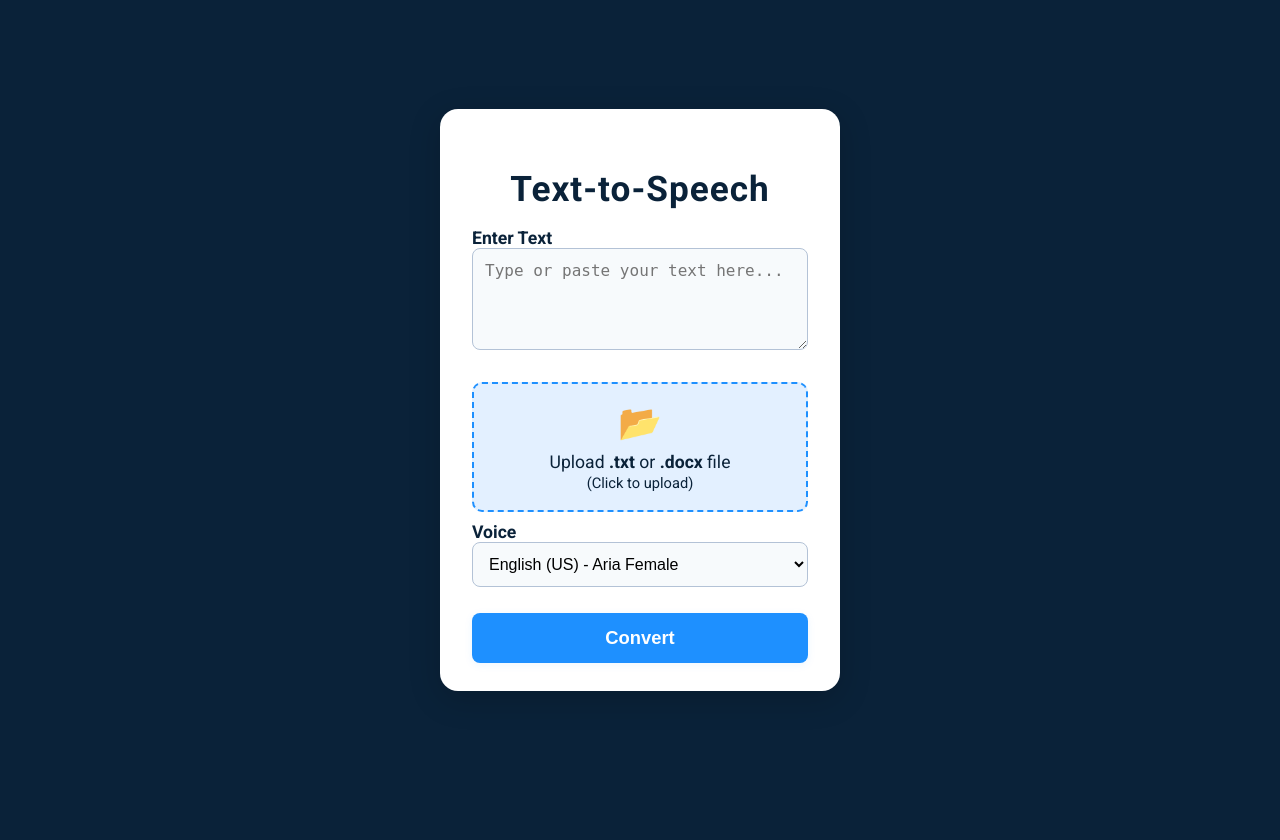
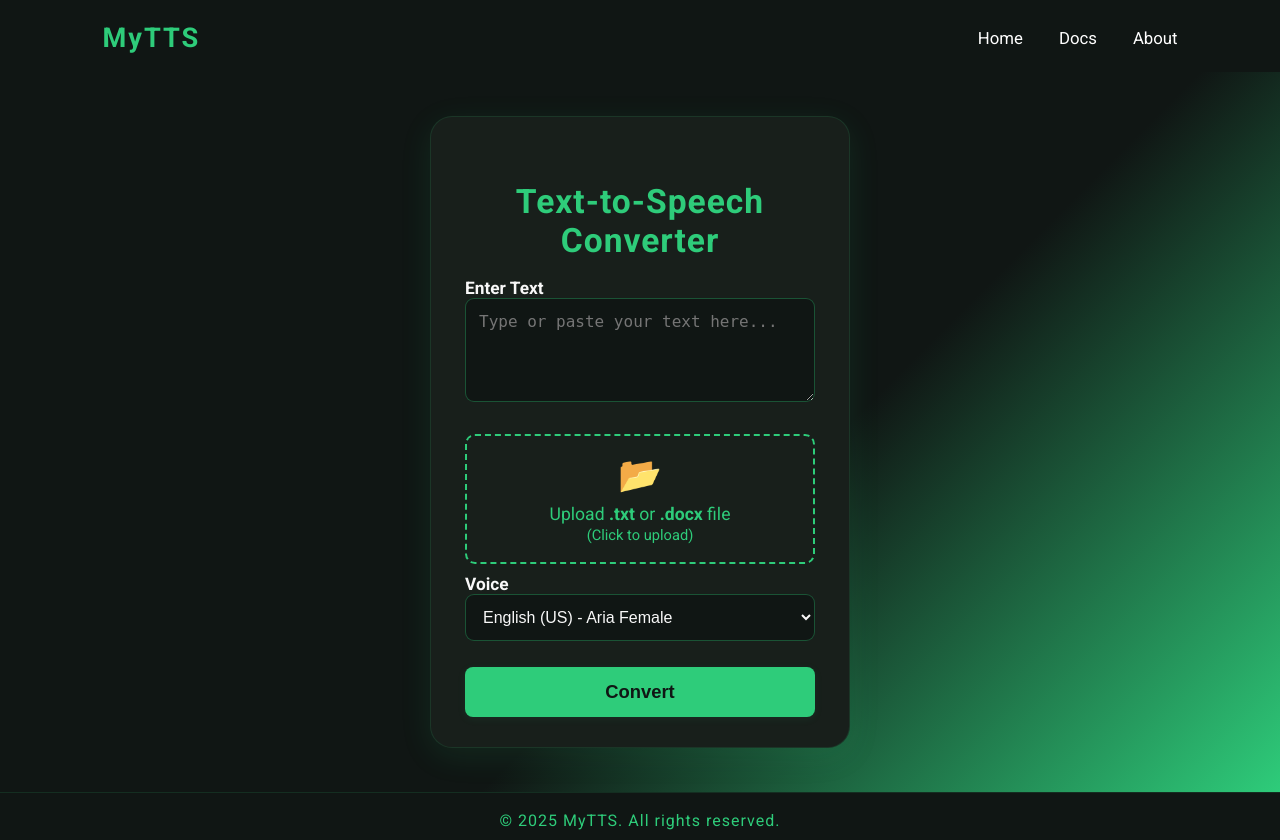
Before and after one commit to Maimuna-Bature/Online-TTS_SYSTEM, a Flask app: page / in a window 1280 px wide. Before the commit the page ends 691 px from the top, so only its background shows below. Run offline with Flask 3, Linux system fonts and the light colour scheme.

Commit message:
Major Front-End Change

```diff
--- a/static/style.css
+++ b/static/style.css
@@ -6,29 +6,66 @@ body, html {
     font-family: 'Roboto', Arial, sans-serif;
 }
 
+body {
+    background: #101614;
+    color: #f8f8f8;
+    min-height: 100vh;
+}
+
+.navbar {
+    background: #101614;
+    color: #fff;
+    display: flex;
+    justify-content: space-between;
+    align-items: center;
+    padding: 22px 8vw 18px 8vw;
+    box-shadow: 0 2px 8px rgba(0,0,0,0.08);
+}
+
+.nav-logo {
+    font-size: 1.7rem;
+    font-weight: bold;
+    letter-spacing: 2px;
+    color: #2ecc7a;
+}
+
+.nav-links a {
+    color: #fff;
+    text-decoration: none;
+    margin-left: 32px;
+    font-weight: 500;
+    font-size: 1.05rem;
+    transition: color 0.2s;
+}
+.nav-links a:hover {
+    color: #2ecc7a;
+}
+
 .main-bg {
-    background: #0a2239;
-    min-height: 100vh;
+    min-height: 90vh;
     display: flex;
     align-items: center;
     justify-content: center;
+    background: linear-gradient(135deg, #101614 60%, #2ecc7a 100%);
+    padding: 40px 0;
 }
 
 .tts-card {
-    background: #fff;
-    border-radius: 18px;
-    box-shadow: 0 8px 32px rgba(0,0,0,0.18);
-    width: 400px;
+    background: #181f1b;
+    border-radius: 22px;
+    box-shadow: 0 8px 32px rgba(44,204,122,0.10);
+    width: 420px;
     max-width: 95vw;
-    padding: 36px 32px 28px 32px;
+    padding: 38px 34px 30px 34px;
     display: flex;
     flex-direction: column;
     align-items: stretch;
+    border: 1.5px solid #2ecc7a22;
 }
 
 .tts-title {
-    color: #0a2239;
-    font-size: 2.2rem;
+    color: #2ecc7a;
+    font-size: 2.1rem;
     font-weight: 700;
     margin-bottom: 18px;
     text-align: center;
@@ -36,27 +73,28 @@ body, html {
 }
 
 .tts-label {
-    color: #0a2239;
+    color: #f8f8f8;
     font-weight: 600;
     margin-bottom: 6px;
     margin-top: 18px;
-    font-size: 1.1rem;
+    font-size: 1.08rem;
 }
 
 textarea, select {
     width: 100%;
-    padding: 12px;
-    border: 1.5px solid #b3c2d6;
-    border-radius: 8px;
+    padding: 13px;
+    border: 1.5px solid #2ecc7a55;
+    border-radius: 9px;
     font-size: 1rem;
-    background: #f7fafc;
+    background: #101614;
+    color: #f8f8f8;
     margin-bottom: 10px;
     resize: vertical;
     transition: border 0.2s;
 }
 
 textarea:focus, select:focus {
-    border: 1.5px solid #1e90ff;
+    border: 1.5px solid #2ecc7a;
     outline: none;
 }
 
@@ -70,32 +108,32 @@ textarea:focus, select:focus {
     display: flex;
     flex-direction: column;
     align-items: center;
-    background: #e3f0ff;
-    border: 2px dashed #1e90ff;
+    background: #181f1b;
+    border: 2px dashed #2ecc7a;
     border-radius: 10px;
     padding: 18px 0;
     width: 100%;
     cursor: pointer;
     transition: background 0.2s, border 0.2s;
     font-size: 1.1rem;
-    color: #0a2239;
+    color: #2ecc7a;
     text-align: center;
 }
 
 .upload-label:hover {
-    background: #d0e7ff;
-    border-color: #0a2239;
+    background: #2ecc7a22;
+    border-color: #2ecc7a;
 }
 
 .upload-icon {
     font-size: 2.2rem;
     margin-bottom: 8px;
-    color: #1e90ff;
+    color: #2ecc7a;
 }
 
 .tts-btn, .download-btn {
-    background: #1e90ff;
-    color: #fff;
+    background: #2ecc7a;
+    color: #101614;
     border: none;
     border-radius: 8px;
     padding: 14px 0;
@@ -106,14 +144,16 @@ textarea:focus, select:focus {
     margin-top: 16px;
     margin-bottom: 0;
     transition: background 0.2s, transform 0.1s;
-    box-shadow: 0 2px 8px rgba(30,144,255,0.08);
+    box-shadow: 0 2px 8px rgba(44,204,122,0.08);
     text-decoration: none;
     text-align: center;
     display: block;
 }
 
 .tts-btn:hover, .download-btn:hover {
-    background: #0a2239;
+    background: #101614;
+    color: #2ecc7a;
+    border: 1.5px solid #2ecc7a;
     transform: translateY(-2px) scale(1.01);
 }
 
@@ -157,3 +212,13 @@ textarea:focus, select:focus {
         box-sizing: border-box;
     }
 }
+
+footer {
+    background: #101614;
+    color: #2ecc7a;
+    text-align: center;
+    padding: 18px 0 10px 0;
+    font-size: 1rem;
+    letter-spacing: 1px;
+    border-top: 1px solid #2ecc7a22;
+}
--- a/templates/index.html
+++ b/templates/index.html
@@ -3,27 +3,25 @@
 <head>
     <meta charset="UTF-8">
     <meta name="viewport" content="width=device-width, initial-scale=1.0">
-    <title>Online Python Text-to-Speech System</title>
+    <title>Text-to-Speech System</title>
     <link rel="stylesheet" href="{{ url_for('static', filename='style.css') }}">
     <link href="https://fonts.googleapis.com/css?family=Roboto:400,700&display=swap" rel="stylesheet">
-    <style>
-        .upload-container {
-            background: #f0f6ff;
-            border-radius: 12px;
-            padding: 18px 10px;
-            margin: 18px 0 10px 0;
-            box-shadow: 0 2px 8px rgba(30,144,255,0.05);
-        }
-    </style>
 </head>
 <body>
-    <div class="main-bg">
-        <div class="tts-card">
-            <h1 class="tts-title">Text-to-Speech</h1>
+    <nav class="navbar">
+        <div class="nav-logo">MyTTS</div>
+        <div class="nav-links">
+            <a href="#">Home</a>
+            <a href="#">Docs</a>
+            <a href="#">About</a>
+        </div>
+    </nav>
+    <main class="main-bg">
+        <section class="tts-card">
+            <h1 class="tts-title">Text-to-Speech Converter</h1>
             <form method="POST" enctype="multipart/form-data" autocomplete="off">
                 <label class="tts-label" for="text">Enter Text</label>
                 <textarea id="text" name="text" rows="4" placeholder="Type or paste your text here...">{{ processed_text|default('') }}</textarea>
-
                 <div class="upload-section">
                     <label for="file" class="upload-label" id="upload-label">
                         <span class="upload-icon">&#128194;</span>
@@ -34,7 +32,6 @@
                         <input type="file" id="file" name="file" accept=".txt,.docx" hidden>
                     </label>
                 </div>
-
                 <label class="tts-label" for="voice">Voice</label>
                 <select id="voice" name="voice">
                     {% for label, value in edge_tts_voices.items() %}
@@ -58,8 +55,13 @@
             {% if error_message %}
             <div class="error-message">{{ error_message }}</div>
             {% endif %}
+        </section>
+    </main>
+    <footer>
+        <div class="footer-content">
+            <span>&copy; 2025 MyTTS. All rights reserved.</span>
         </div>
-    </div>
+    </footer>
     <script src="{{ url_for('static', filename='script.js') }}"></script>
 </body>
 </html>
```
Also changed, not shown: other parts of static/style.css (+20 -5 lines).
